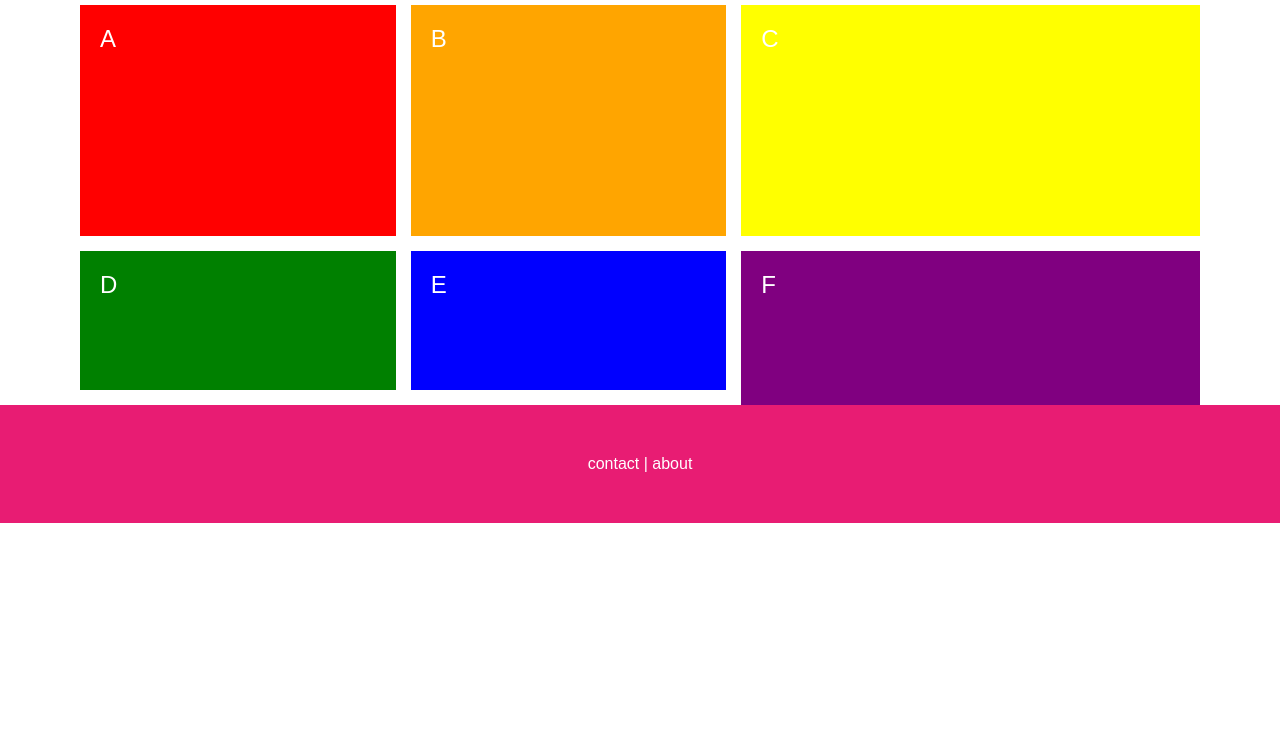
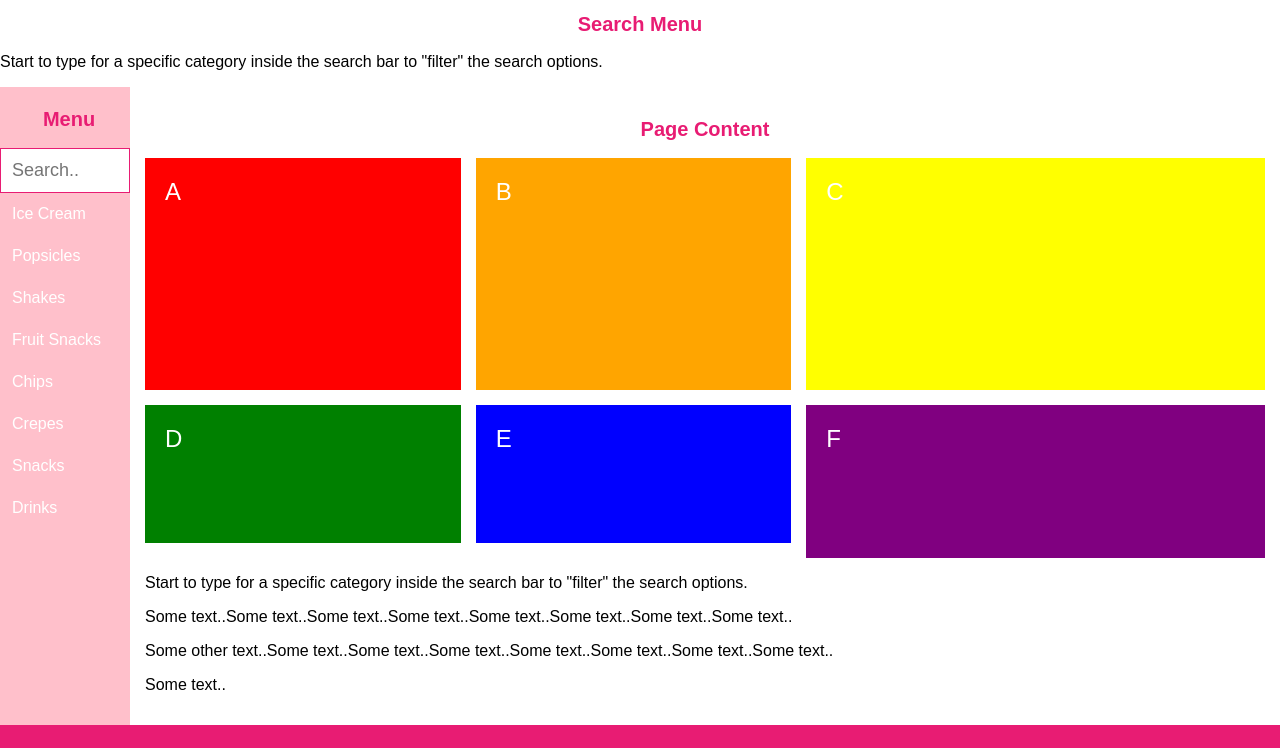
Before and after one commit to AlbaChavez/WebDesign2, a plain HTML site: page Midterm/products.html in a window 1280 px wide. Shown: the part 163-911 px from the top of the page. Before the commit the page ends 800 px from the top, so only its background shows below. Drawn offline with Linux system fonts and the light colour scheme.

Commit message:
Adding flex and rows to products for a menu side bar

```diff
--- a/Midterm/main.css
+++ b/Midterm/main.css
@@ -2,6 +2,7 @@
 @import url('colors.css');
 @import url('navbar.css');
 @import url('typography.css');
+@import url('searchmenu.css');
 
 body {
     margin: 0px;
--- a/Midterm/navbar.css
+++ b/Midterm/navbar.css
@@ -1,7 +1,7 @@
 
 
 .logo {
-    height:60px;
+    height:90px;
     max-width: auto;
     margin:15px;
 }
@@ -20,7 +20,7 @@ ul.nav-links {
     height:50px;
     max-width:auto;
     float:right;
-    margin: 15px;
+    margin: 20px;
 }
 
 ul.nav-links {
--- a/Midterm/products.html
+++ b/Midterm/products.html
@@ -11,7 +11,7 @@
   <header>
     <body>
     <nav>
-        <img class="logo" src="images/logo2.png" alt="the logo"> <h1>Helados La Michoacana</h1> </div>
+        <img class="logo" src="images/logo2.png" alt="the logo">
 
 
         <label for="toggleAssist">
@@ -32,6 +32,27 @@
   <main>
       <h2>Products</h2>
 
+      <h2>Search Menu</h2>
+<p>Start to type for a specific category inside the search bar to "filter" the search options.</p>
+
+<div class="row">
+  <div class="left" style="background-color: pink">
+    <h2>Menu</h2>
+    <input type="text" id="mySearch" onkeyup="myFunction()" placeholder="Search.." title="Type in a category">
+    <ul id="myMenu">
+      <li><a href="#">Ice Cream</a></li>
+      <li><a href="#">Popsicles</a></li>
+      <li><a href="#">Shakes</a></li>
+      <li><a href="#">Fruit Snacks</a></li>
+      <li><a href="#">Chips</a></li>
+      <li><a href="#">Crepes</a></li>
+      <li><a href="#">Snacks</a></li>
+      <li><a href="#">Drinks</a></li>
+    </ul>
+  </div>
+
+  <div class="right" style="background-color:white;">
+    <h2>Page Content</h2>
     <div class="grid-container">
         <div class="box a3 red-bg">A</div>
         <div class="box b3 orange-bg">B</div>
@@ -40,6 +61,32 @@
         <div class="box e3 blue-bg">E</div>
         <div class="box f3 purple-bg">F</div>
       </div>
+      <p>Start to type for a specific category inside the search bar to "filter" the search options.</p>
+    <p>Some text..Some text..Some text..Some text..Some text..Some text..Some text..Some text..</p>
+    <p>Some other text..Some text..Some text..Some text..Some text..Some text..Some text..Some text..</p>
+    <p>Some text..</p>
+  </div>
+
+  <script>
+    function myFunction() {
+      var input, filter, ul, li, a, i;
+      input = document.getElementById("mySearch");
+      filter = input.value.toUpperCase();
+      ul = document.getElementById("myMenu");
+      li = ul.getElementsByTagName("li");
+      for (i = 0; i < li.length; i++) {
+        a = li[i].getElementsByTagName("a")[0];
+        if (a.innerHTML.toUpperCase().indexOf(filter) > -1) {
+          li[i].style.display = "";
+        } else {
+          li[i].style.display = "none";
+        }
+      }
+    }
+    </script>
+</div>
+
+
 
 
   </main>
--- /dev/null
+++ b/Midterm/searchmenu.css
@@ -0,0 +1,47 @@
+/* Create a column layout with Flexbox */
+.row {
+    display: flex;
+  }
+
+  /* Left column (menu) */
+  .left {
+    flex: 10%;
+    padding: 5px 0;
+  }
+
+  .left h2 {
+    padding-left: 8px;
+  }
+
+  /* Right column (page content) */
+  .right {
+    flex: 65%;
+    padding: 15px;
+
+  }
+
+  /* Style the search box */
+  #mySearch {
+    width: 100%;
+    font-size: 18px;
+    padding: 11px;
+    border: 1px solid #e81c73;
+  }
+
+  /* Style the navigation menu inside the left column */
+  #myMenu {
+    list-style-type: none;
+    padding: 0;
+    margin: 0;
+  }
+
+  #myMenu li a {
+    padding: 12px;
+    text-decoration: none;
+    color: white;
+    display: block
+  }
+
+  #myMenu li a:hover {
+    background-color:#e81c73;
+  }
```
Also changed, not shown: Midterm/about.html (+1 -1 lines), Midterm/index.html (+2 -1 lines), Midterm/images/logo2.1.png (added), Midterm/images/logo2.png, 2 other files.
